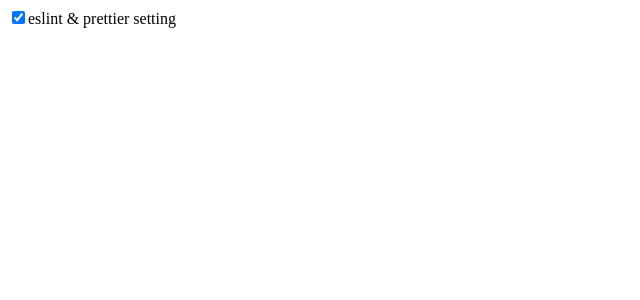
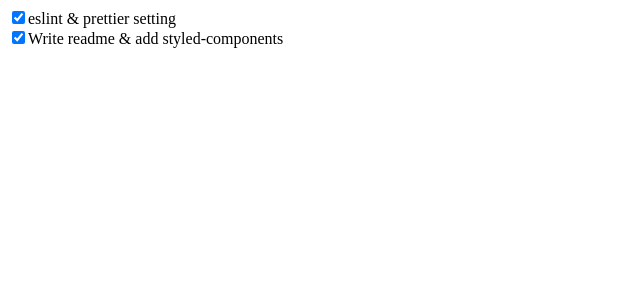
Before and after one commit to MaengMaeng/one-day-one-commit, a Next.js app: page / in a window 1280 px wide. Shown: the top 300 px of the page, without its empty margins (0-640 px from the left). Built offline with nearby package versions, Linux system fonts and the light colour scheme.

Commit message:
Add styled-components and write readme.

```diff
--- a/package.json
+++ b/package.json
@@ -25,6 +25,7 @@
     "eslint-plugin-react": "^7.20.5",
     "eslint-plugin-react-hooks": "^4.0.8",
     "prettier": "^2.0.5",
+    "styled-components": "^5.1.1",
     "typescript": "3.9.7"
   }
 }
--- a/pages/index.tsx
+++ b/pages/index.tsx
@@ -4,8 +4,14 @@ interface IProps {}
 const Index: React.FC<IProps> = () => {
   return (
     <div>
-      <input type="checkbox" checked={true} readOnly />
-      <span>eslint & prettier setting</span>
+      <div>
+        <input type="checkbox" checked={true} readOnly />
+        <span>eslint & prettier setting</span>
+      </div>
+      <div>
+        <input type="checkbox" checked={true} readOnly />
+        <span>Write readme & add styled-components</span>
+      </div>
     </div>
   );
 };
```
Also changed, not shown: 1 other file (tests, documents, lock files or other folders).
